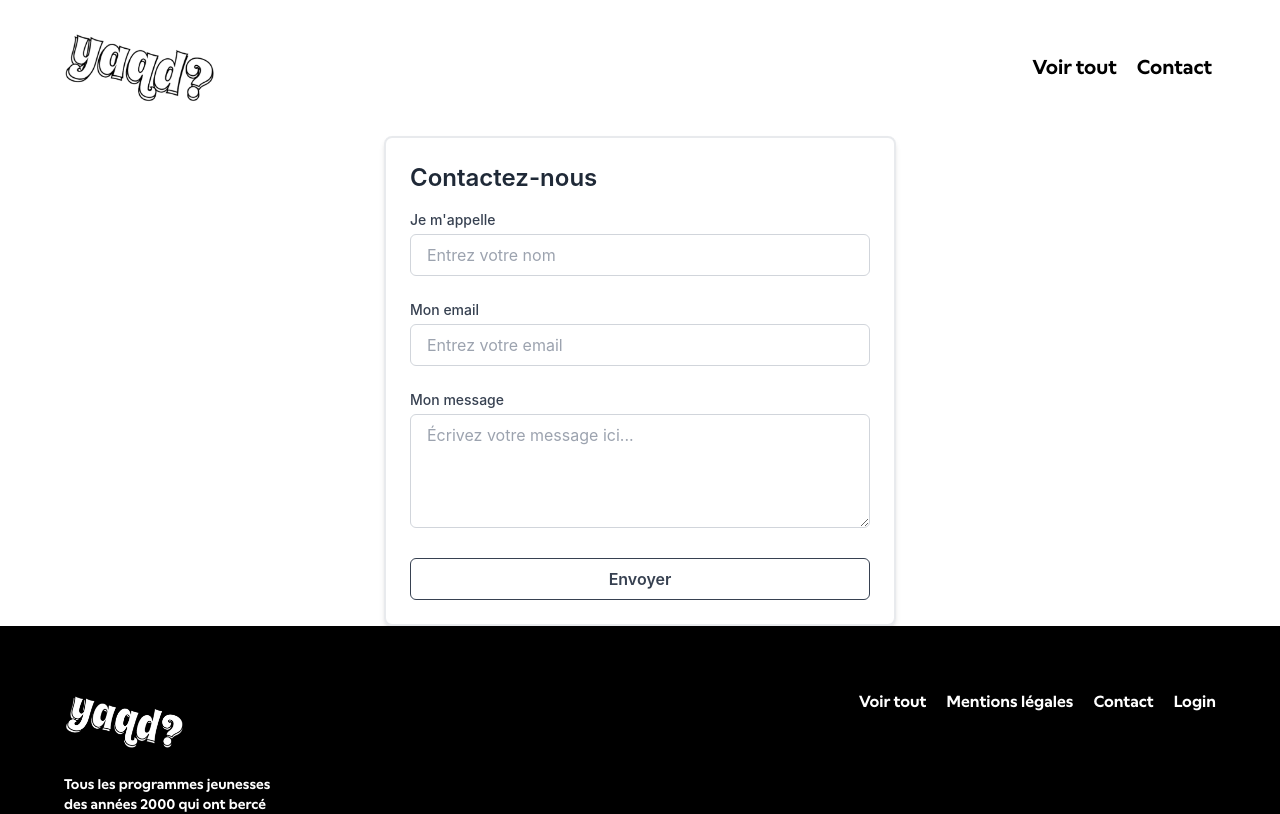
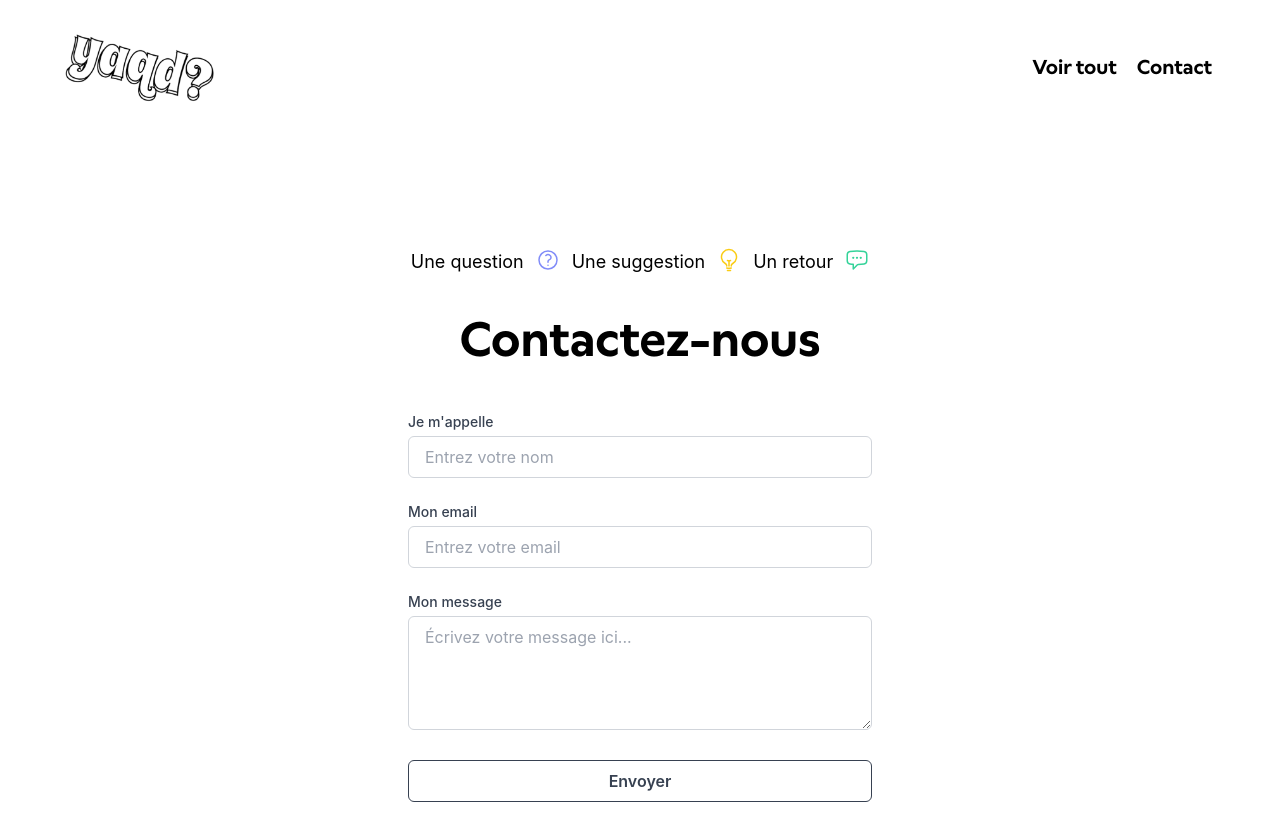
Before and after one commit to LauraKoNk/yaqd-front, a React (Create React App) app: page /contact in a window 1280 px wide. Shown: the top 814 px of the page. Built offline with nearby package versions, Linux system fonts and the light colour scheme; no server answers.

Commit message:
Modif layout Contact + Footer

```diff
--- a/src/components/Contact.js
+++ b/src/components/Contact.js
@@ -1,8 +1,21 @@
 const Contact = () => {
     return (
         <>
-            <div class="max-w-lg mx-auto p-6 border-2 border-gray-300/50 rounded-lg shadow-md">
-                <h2 class="text-2xl font-semibold text-gray-800 mb-4">Contactez-nous</h2>
+        {/* Phrase entête */}
+        <div className="mx-16 mt-28 flex justify-center gap-3 text-lg">
+                Une question <svg xmlns="http://www.w3.org/2000/svg" fill="none" viewBox="0 0 24 24" stroke-width="1.5" stroke="currentColor" class="size-6 text-indigo-400 transition-transform duration-300 ease-in-out hover:-translate-y-2">
+                    <path stroke-linecap="round" stroke-linejoin="round" d="M9.879 7.519c1.171-1.025 3.071-1.025 4.242 0 1.172 1.025 1.172 2.687 0 3.712-.203.179-.43.326-.67.442-.745.361-1.45.999-1.45 1.827v.75M21 12a9 9 0 1 1-18 0 9 9 0 0 1 18 0Zm-9 5.25h.008v.008H12v-.008Z" />
+                </svg>
+                Une suggestion <svg xmlns="http://www.w3.org/2000/svg" fill="none" viewBox="0 0 24 24" stroke-width="1.5" stroke="currentColor" class="size-6 text-yellow-400 transition-transform duration-300 ease-in-out hover:-translate-y-2">
+                    <path stroke-linecap="round" stroke-linejoin="round" d="M12 18v-5.25m0 0a6.01 6.01 0 0 0 1.5-.189m-1.5.189a6.01 6.01 0 0 1-1.5-.189m3.75 7.478a12.06 12.06 0 0 1-4.5 0m3.75 2.383a14.406 14.406 0 0 1-3 0M14.25 18v-.192c0-.983.658-1.823 1.508-2.316a7.5 7.5 0 1 0-7.517 0c.85.493 1.509 1.333 1.509 2.316V18" />
+                </svg>
+                Un retour <svg xmlns="http://www.w3.org/2000/svg" fill="none" viewBox="0 0 24 24" stroke-width="1.5" stroke="currentColor" class="size-6 text-emerald-400 transition-transform duration-300 ease-in-out hover:-translate-y-2">
+                    <path stroke-linecap="round" stroke-linejoin="round" d="M8.625 9.75a.375.375 0 1 1-.75 0 .375.375 0 0 1 .75 0Zm0 0H8.25m4.125 0a.375.375 0 1 1-.75 0 .375.375 0 0 1 .75 0Zm0 0H12m4.125 0a.375.375 0 1 1-.75 0 .375.375 0 0 1 .75 0Zm0 0h-.375m-13.5 3.01c0 1.6 1.123 2.994 2.707 3.227 1.087.16 2.185.283 3.293.369V21l4.184-4.183a1.14 1.14 0 0 1 .778-.332 48.294 48.294 0 0 0 5.83-.498c1.585-.233 2.708-1.626 2.708-3.228V6.741c0-1.602-1.123-2.995-2.707-3.228A48.394 48.394 0 0 0 12 3c-2.392 0-4.744.175-7.043.513C3.373 3.746 2.25 5.14 2.25 6.741v6.018Z" />
+                </svg>
+            </div>
+            {/* Formulaire */}
+            <div class="max-w-lg mx-auto p-6 mb-16">
+                <h2 class="text-5xl font-wallop-semibold text-black text-center mt-4 mb-12">Contactez-nous</h2>
                 <form name="contact" method="POST" class="space-y-6" data-netlify="true" onSubmit="submit">
                     <div>
                     <input type="hidden" name="form-name" value="contact" />
--- a/src/components/Footer.js
+++ b/src/components/Footer.js
@@ -26,9 +26,9 @@ const Footer = () => {
     <>
       <div className="bg-black text-white p-16 flex justify-between font-wallop-semibold">
         <div className="leftSide">
-          <img src="/assets/YAQD-logo.png" alt="Logo" className="h-16" />
+          <img src="/assets/YAQD-logo.png" alt="Logo" className="h-16 pl-10" />
           <p className="pt-5 text-sm text-balance max-w-[250px]">
-            Tous les programmes jeunesses des années 2000 qui ont bercé ton enfance sont recensés ici.
+            Tous les programmes jeunesses des années 2000 et + qui ont bercé ton enfance sont recensés ici.
           </p>
         </div>
         <div className="flex gap-5">
```
